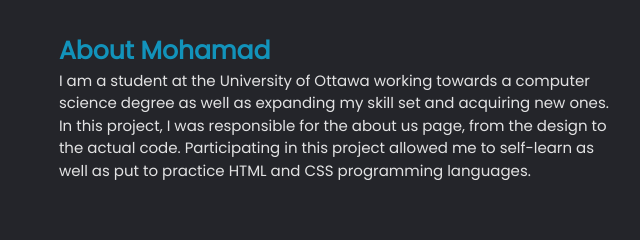
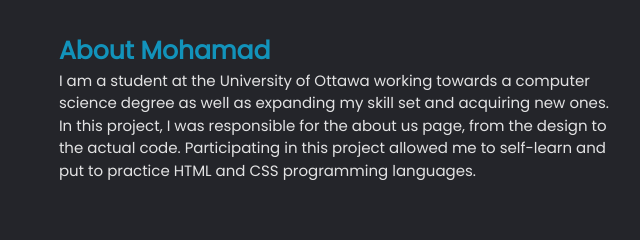
Before and after one commit to Mohamad-Kassas/GTS, a plain HTML site: page pages/subpages/mohamad.html in a window 1280 px wide. Shown: the part 187-427 px from the top of the page, 550-1190 px from the left. Drawn offline with Linux system fonts and the light colour scheme.

Commit message:
Update mohamad.html

```diff
--- a/pages/subpages/mohamad.html
+++ b/pages/subpages/mohamad.html
@@ -28,7 +28,7 @@
       <div class="about-text">
         <h1>About Mohamad</h1>
         <p>
-          I am a student at the University of Ottawa working towards a computer science degree as well as expanding my skill set and acquiring new ones. In this project, I was responsible for the about us page, from the design to the actual code. Participating in this project allowed me to self-learn as well as put to practice HTML and CSS programming languages.
+          I am a student at the University of Ottawa working towards a computer science degree as well as expanding my skill set and acquiring new ones. In this project, I was responsible for the about us page, from the design to the actual code. Participating in this project allowed me to self-learn and put to practice HTML and CSS programming languages.
         </p>
       </div>
     </div>
```
